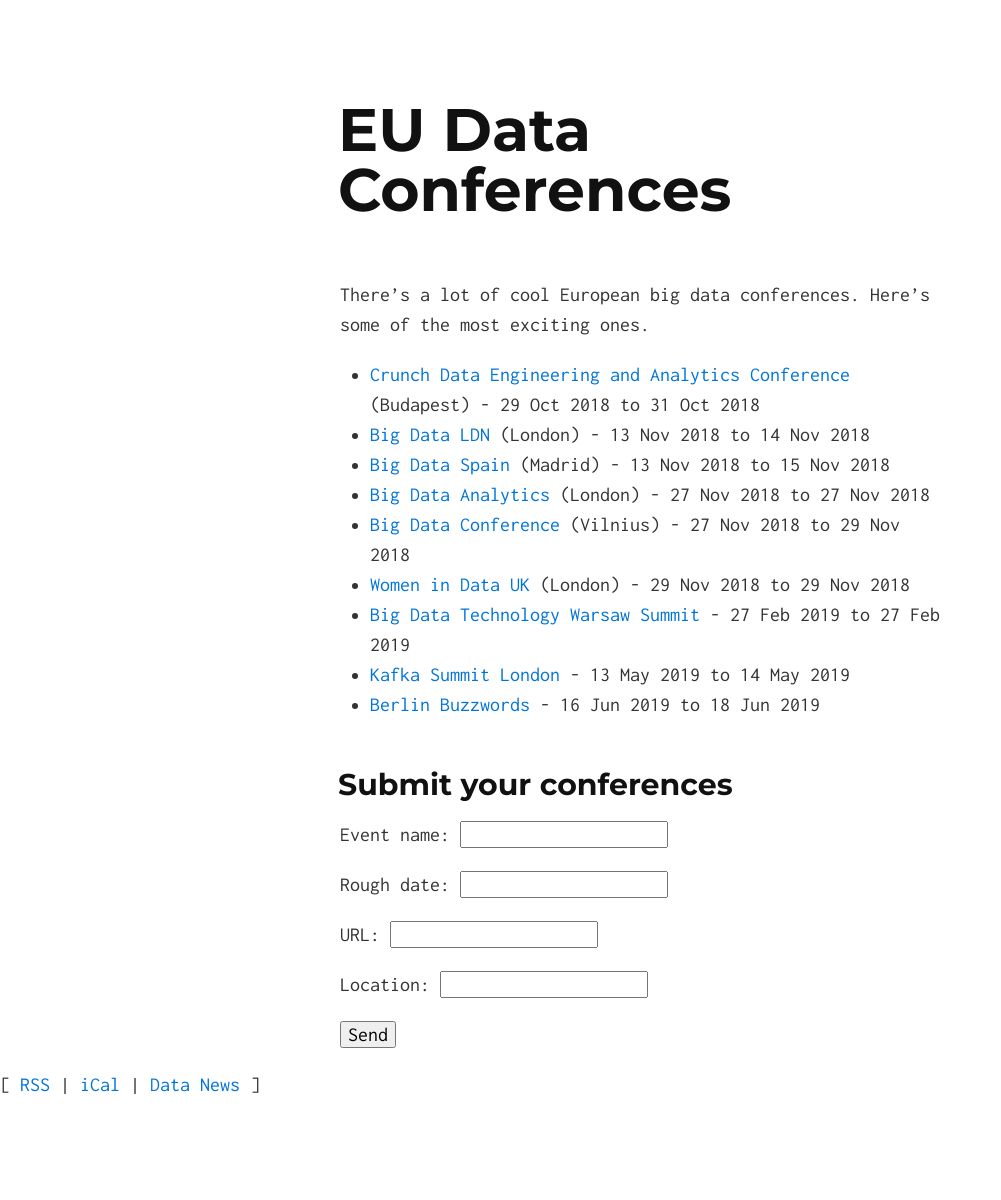
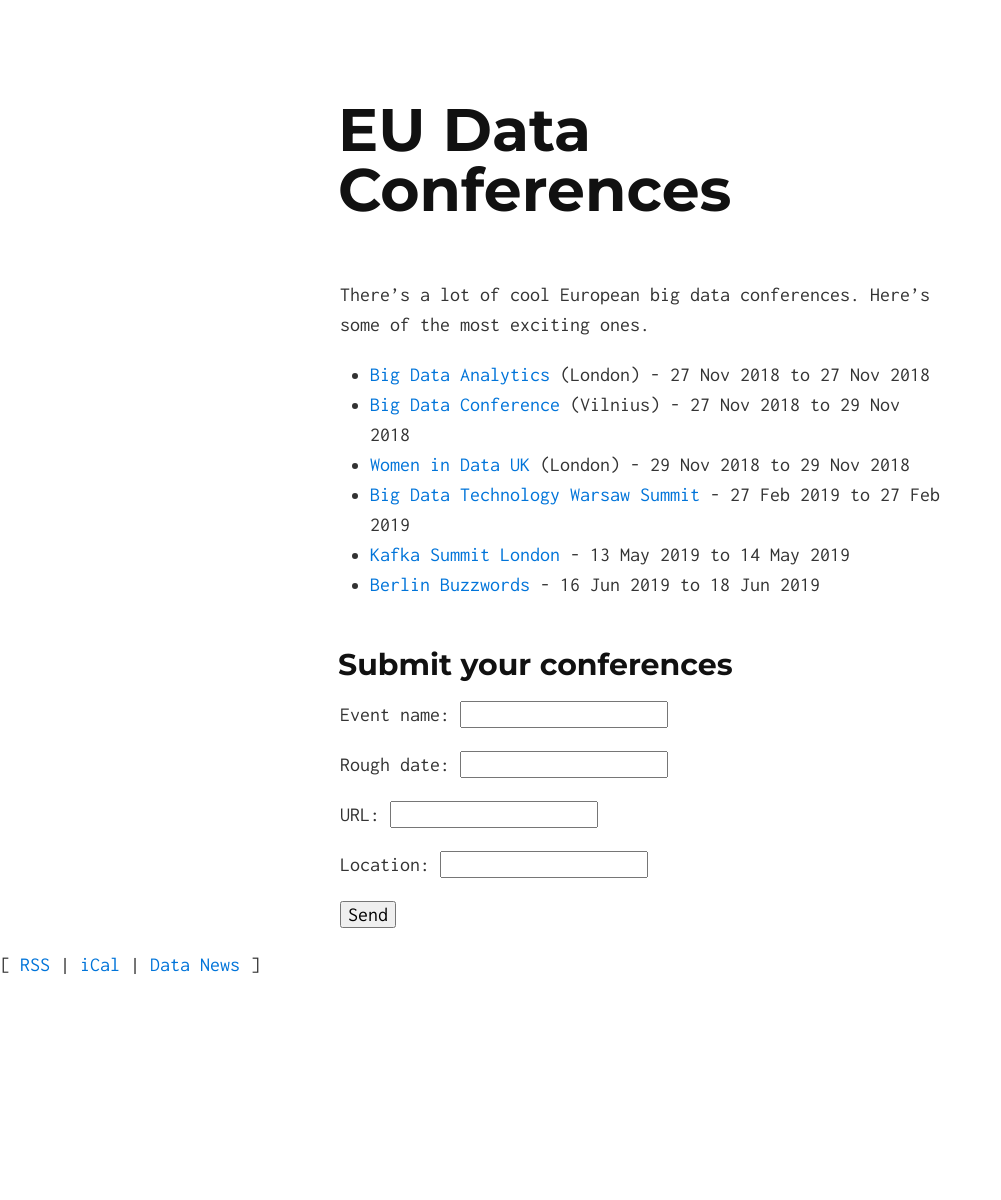
Before and after one commit to eudataconf/eudataconf, a Jekyll site: the page built from index.md, in a window 1280 px wide. Shown: the whole page, without its empty margins (0-1001 px from the left). Built offline with Jekyll 4.4.1, drawn with Linux system fonts in a browser that asks for light colours; a script that is not in the unit is left out; after the commit the page ends 1080 px from its top, so only the background shows below that.

Commit message:
Update conferences.yml

```diff
--- a/_data/conferences.yml
+++ b/_data/conferences.yml
@@ -1,25 +1,4 @@
 conferences:
-  - enddate: '2018-10-31'
-    location: Budapest
-    roughdate: 29-31 October 2018
-    startdate: '2018-10-29'
-    uid: 37
-    uri: 'https://crunchconf.com/'
-    name: Crunch Data Engineering and Analytics Conference
-  - enddate: '2018-11-14'
-    location: London
-    name: Big Data LDN
-    roughdate: 13-14 November 2018
-    startdate: '2018-11-13'
-    uid: 31
-    uri: 'https://bigdataldn.com/'
-  - enddate: 2018-11-15T00:00:00.000Z
-    location: Madrid
-    name: Big Data Spain
-    roughdate: 13-15 November 2018
-    startdate: 2018-11-13T00:00:00.000Z
-    uid: 27
-    uri: 'https://www.bigdataspain.org/'
   - name: Big Data Analytics
     location: London
     roughdate: 27 November 2018
```
